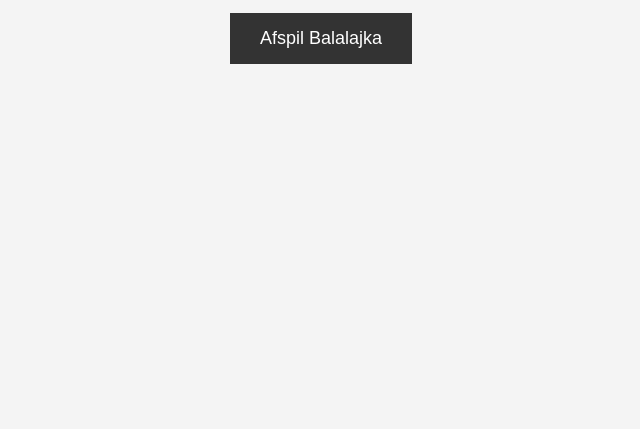
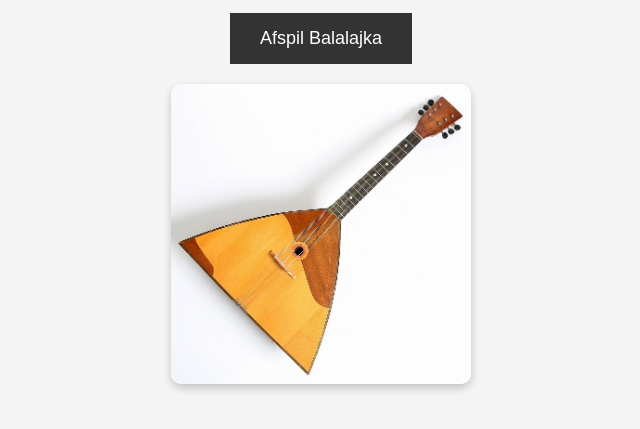
Before and after one commit to AntonRingdal/Balalajka, a plain HTML site: page index.html in a window 1280 px wide. Shown: the part 159-588 px from the top of the page, without its empty margins (319-959 px from the left). Drawn offline with Linux system fonts and the light colour scheme.

Commit message:
Update index.html

```diff
--- a/index.html
+++ b/index.html
@@ -22,12 +22,19 @@
         button:hover {
             background-color: #555;
         }
+        img {
+            margin-top: 20px;
+            border-radius: 10px;
+            box-shadow: 0 4px 8px rgba(0, 0, 0, 0.2);
+        }
     </style>
 </head>
 <body>
     <h1>Balalajka Spiller</h1>
     <p>Klik på knappen for at afspille balalajka-lyden:</p>
     <button onclick="playBalalajka()">Afspil Balalajka</button>
+    <br>
+    <img src="balalaika.jpg" alt="Balalajka" width="300">
 
     <script>
         function playBalalajka() {
```
